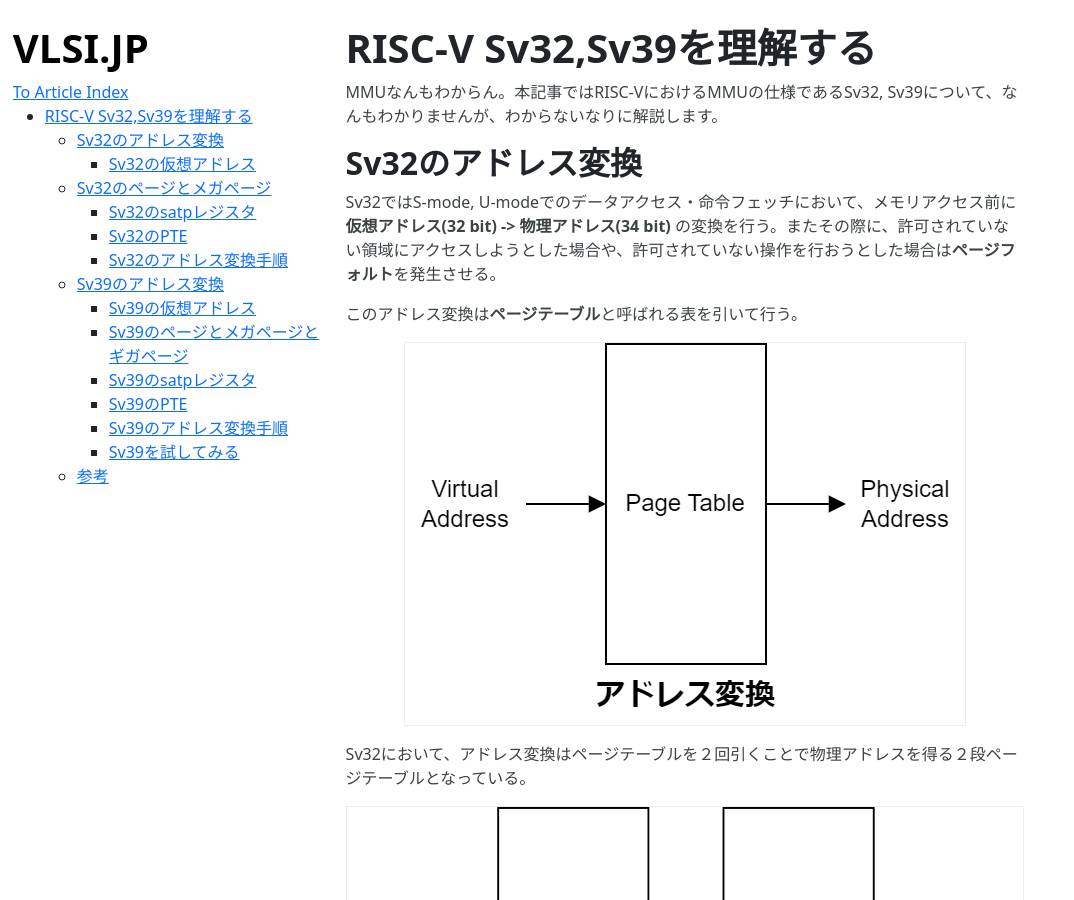
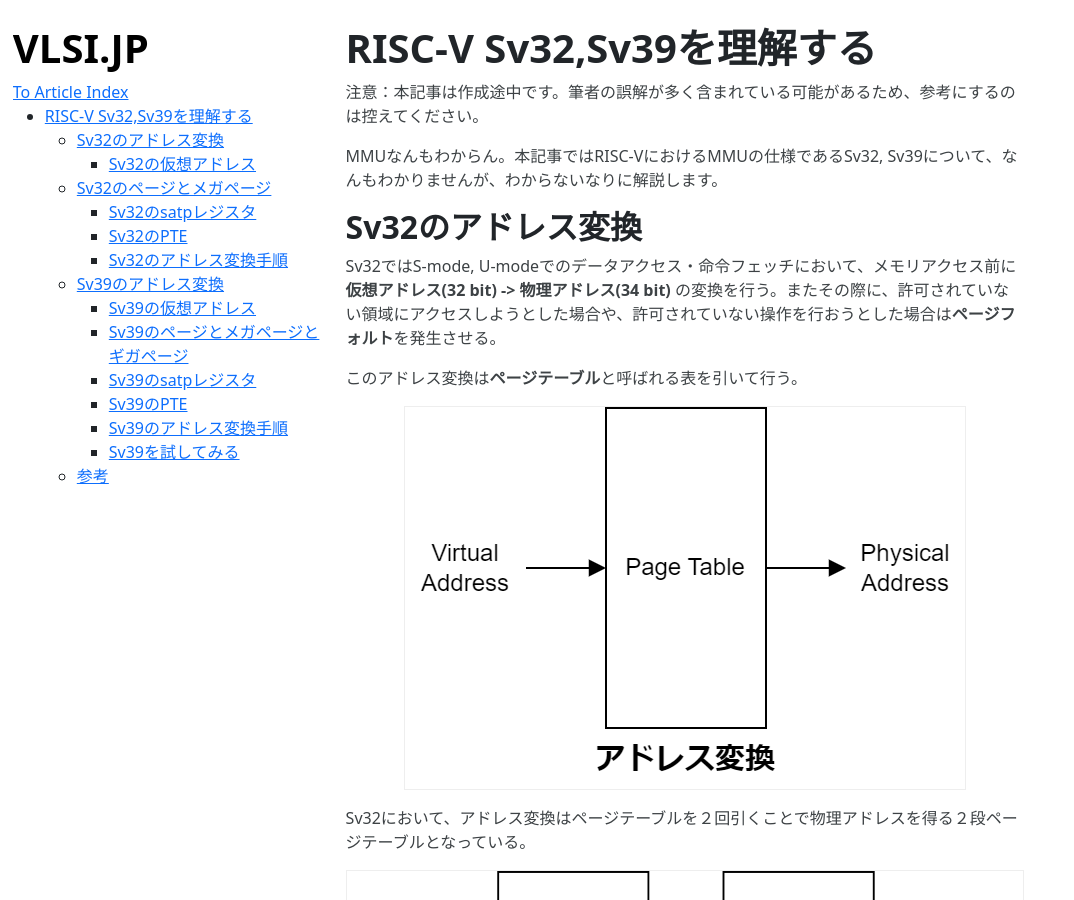
Before and after one commit to VLSI-JP/VLSI-JP.github.io, a Jekyll site: the page built from UnderstandMMU.md, in a window 1280 px wide and 900 px high. Shown: the whole window, without its empty margins (0-1074 px from the left). Built offline with Jekyll 4.4.1, drawn with Linux system fonts in a browser that asks for light colours.

Commit message:
Update UnderstandMMU.md

```diff
--- a/UnderstandMMU.md
+++ b/UnderstandMMU.md
@@ -5,6 +5,8 @@ image: "https://raw.githubusercontent.com/VLSI-JP/VLSI-JP.github.io/refs/heads/m
 ---
 
 # RISC-V Sv32,Sv39を理解する
+
+注意：本記事は作成途中です。筆者の誤解が多く含まれている可能があるため、参考にするのは控えてください。
 
 MMUなんもわからん。本記事ではRISC-VにおけるMMUの仕様であるSv32, Sv39について、なんもわかりませんが、わからないなりに解説します。
 
```
